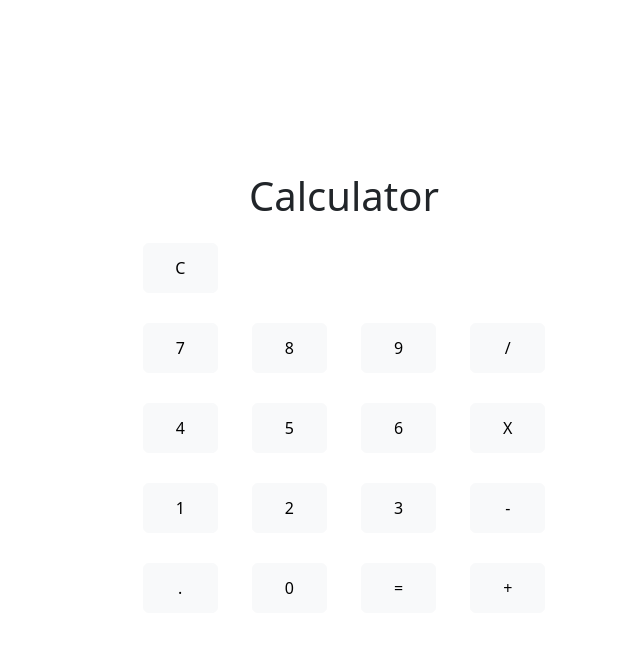
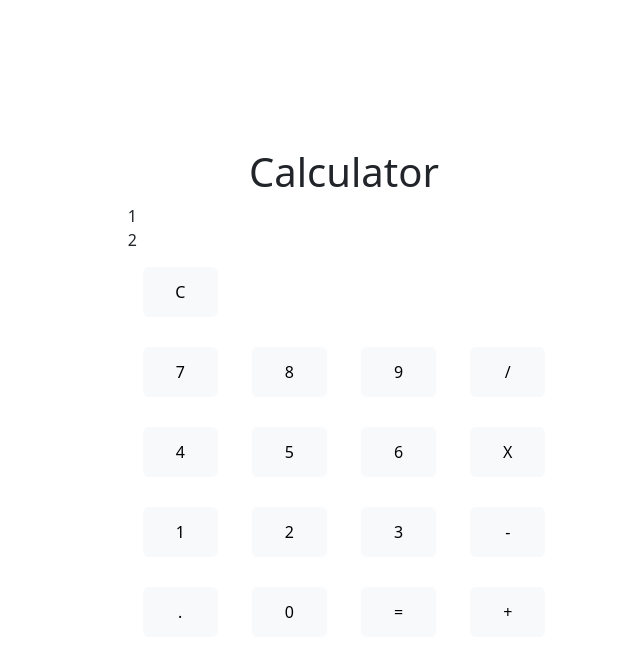
Before and after one commit to sandile05/odin-calculator, a plain HTML site: page index.html in a window 1280 px wide. Shown: the whole page, without its empty margins (296-936 px from the left). Drawn offline with nearby package versions, Linux system fonts and the light colour scheme.

Commit message:
screen plus screen text styling

```diff
--- a/index.html
+++ b/index.html
@@ -14,8 +14,11 @@
     <h1>Calculator</h1>
     <div class="calculator">
         <div class="first-row">
-            <div class="screen"></div>
-            <button type="button" class="btn btn-light clear">C</button>
+            <div id="screen">
+                <div class="previous">1</div>
+                <div class="current">2</div>
+            </div>
+            <button id="clear-btn" class="btn btn-light">C</button>
         </div>
         <div class="other-rows">
             <button class="btn btn-light number">7</button>
```
